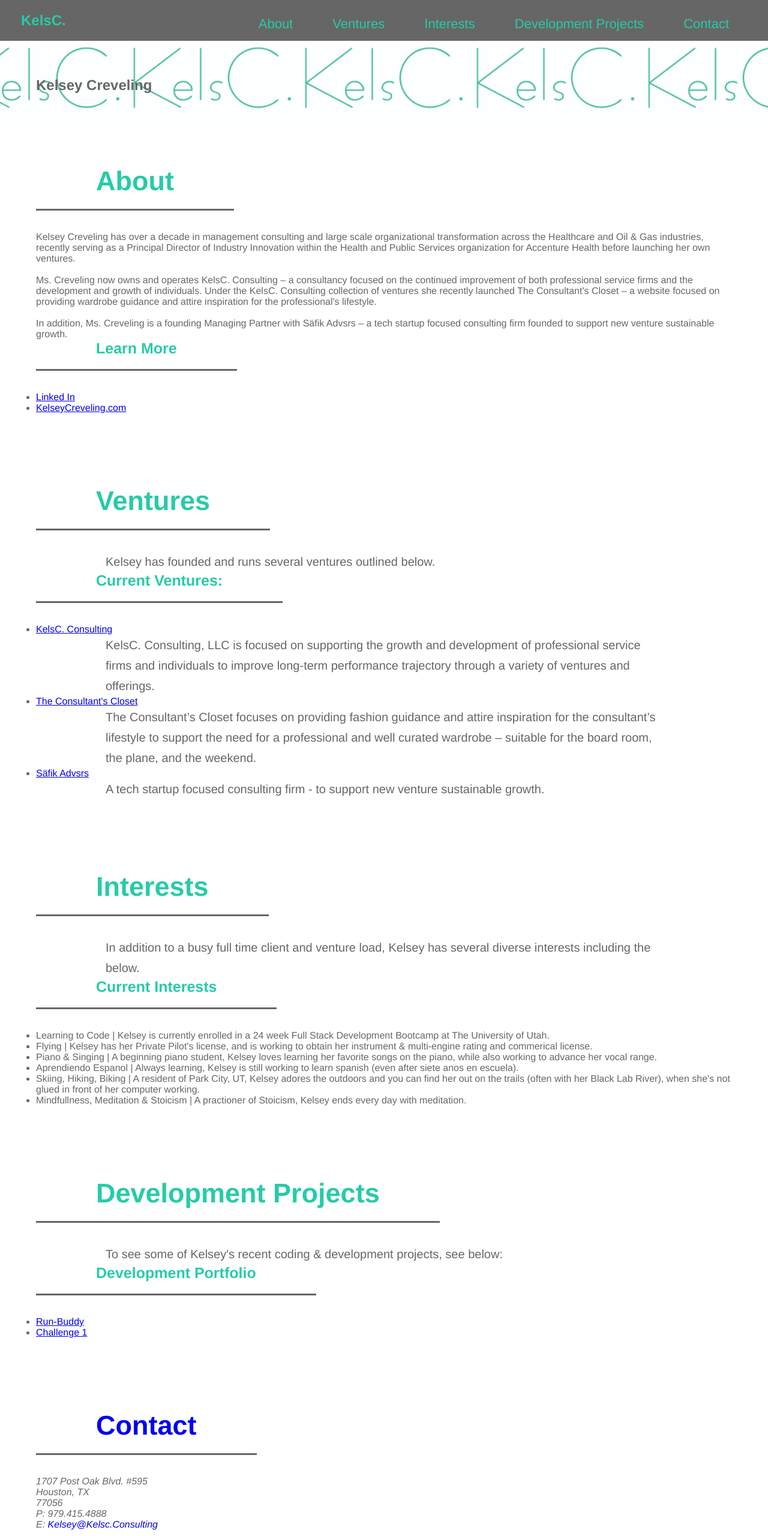
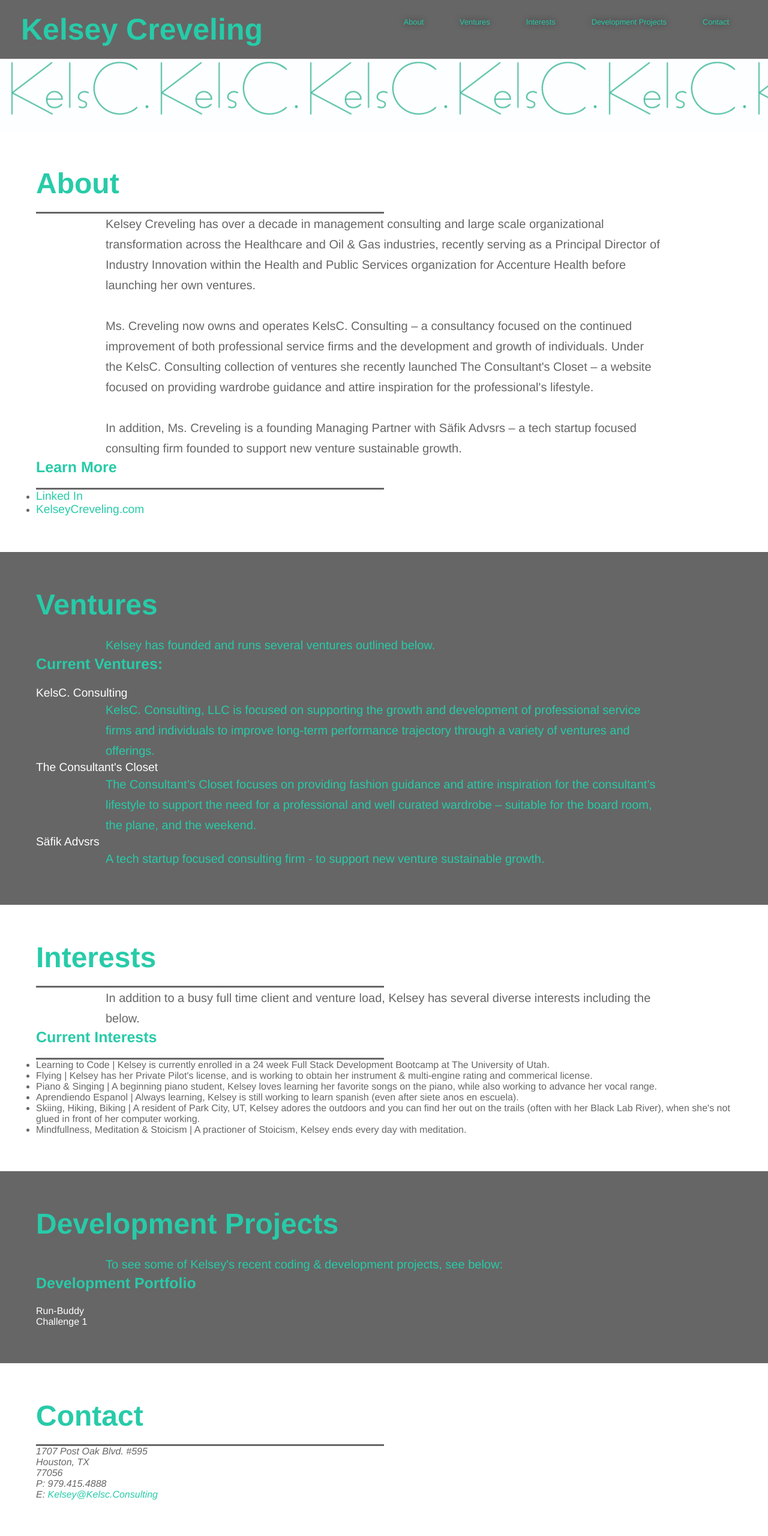
Before and after one commit to thekelsc/Challenge-2, a plain HTML site: page assets/css/index.html in a window 1280 px wide. Shown: the top 2560 px of the page at 60% size. Drawn offline with Linux system fonts and the light colour scheme.

Commit message:
add formatting and flexbox changes

```diff
--- a/assets/css/index.html
+++ b/assets/css/index.html
@@ -11,7 +11,7 @@
         <!--Header & Navigation-->
         <header>
             <h1>
-                <a href="/">KelsC.</a>
+                <a href="/">Kelsey Creveling</a>
             </h1>
             <nav>
                 <!--Unordered List Element-->
@@ -38,14 +38,11 @@
         </header>
         <!--Hero/Jumbotron-->
         <section class="hero">
-            <div class="hero-title">
-                <h2>Kelsey Creveling</h2>
-            </div>
         </section>
         <!--End Hero-->
 
         <!--"About" Section-->
-        <section id="About" class="Intro">
+        <section id="About" class="intro">
             <h2 class="section-title primary">About</h2>
             <p>
                 Kelsey Creveling has over a decade in management consulting and large scale organizational transformation across the Healthcare and Oil & Gas industries, recently serving as a Principal Director of Industry Innovation within the Health and Public Services organization for Accenture Health before launching her own ventures.
--- a/assets/css/style.css
+++ b/assets/css/style.css
@@ -21,10 +21,16 @@ h2 {
     header {
         background-color: var(--Grey);
         padding: 20px 35px;
+        display: flex;
+        justify-content: space-between;
+        flex-wrap: wrap;
+        position: -webkit-sticky;
+        position: sticky;
+        top: 0;
     }
         header h1 {
             font-weight: bolder;
-            font-size: 150%;
+            font-size: 50px;
             color: var(--Turquoise);
             margin: 0;
             display: inline;
@@ -35,17 +41,27 @@ h2 {
             color: var(--Turquoise);
         }
         header nav {
-            float: right;
             margin: 7px 0;
         }
-        header nav ul li {
-            display: inline;
+        header nav ul {
+            display: flex;
+            flex-wrap: wrap;
+            justify-content: space-between;
+            align-items: center;
+            list-style: none;
         }
-        header nav ul li {
+        header nav ul li a {
             margin: 0 30px;
             font-weight: lighter;
-            font-size: 22px;
+            font-size: 1vw;
+            text-shadow: 0 0 10px rgba(0, 0, 0, 0.5);
         }
+        header nav ul li a:hover {
+            background: var(--White);
+            color: var(--Turquoise);
+            border-radius: 5px;
+            text-shadow: none;
+          }
 /* Apply Styles to <Body> */
         body {
             color: var(--Grey);
@@ -55,10 +71,13 @@ h2 {
             background: var(--Turquoise);
             width: 100%;
             padding: 40px 35px;
+            display: flex;
+            justify-content: space-between;
+            flex-wrap: wrap;
             }
         footer h3 {
-            display: inline;
             color: var(--Grey);
+            font-size: 30px;
             text-align: right;
             }
         section {
@@ -68,30 +87,30 @@ h2 {
 /* Apply Styles to Hero Section */
     .hero {
         background-image: url("../images/kelsc-logo.jpg");
-        height: 25%;
-        background-size:contain;
-        background-position: center;
-        position: relative;
+        background-size:auto;
+        background-position: left;
+        display: flex;
+        justify-content: left;
+        flex-wrap: wrap;
+        align-items: flex-start;
+        background-attachment: fixed;
+        background-position:25%;
         }
-    }
-    .hero-title h2 {
-        font-size: 30px;
-        text-align: end;
-    }
+
 /* End Styles to Hero Section */
 
 /* Start Section Formatting */
 .section-title {
+    font-size: 48px;
     color: var(--Turquoise);
-    margin-bottom: 35px;
-    padding: 0 100px 20px 100px;
-    display: inline-block;
     border-bottom: 3px solid;
+    padding-bottom: 20px;
     text-align: left;
+    margin: 0 auto 35 px auto;
+    width: 50%
 }
 .primary {
     border-color: var(--Grey);
-    font-size: 45px;
 }
 .secondary {
     border-color: var(--Grey);
@@ -100,9 +119,13 @@ h2 {
 /* End Section Formatting */
 
 
-/* About Section Style Start */
+/* About Section Style Start */}
 .intro {
-    text-align: left;
+    width: 100%;
+    margin: 0 auto;
+    display: flex;
+    flex-wrap: wrap;
+    justify-content: space-around;
 }
 .intro p {
     line-height: 1.7;
@@ -110,54 +133,68 @@ h2 {
     width: 80%;
     font-size: 20px;
     margin: 0 auto;
+    text-align: left;
+}
+.intro a {
+    text-decoration: none;
+    color: var(--Turquoise);
+    font-size: larger;
 }
 /* About Section Style End */
 
 /* Ventures  Section Style Start */
 .business {
-    text-align: left;
+    background: var(--Grey);
 }
 .business p {
     line-height: 1.7;
-    color: var(--Grey);
+    color: var(--Turquoise);
     width: 80%;
     font-size: 20px;
     margin: 0 auto;
+    text-align: left;
 }
+.business ul li a {
+    text-decoration: none;
+    color: var(--White);
+    font-size: larger;
+}
+
 /* Ventures Section Style End */
 
 /* Interests Section Style Start */
-.hobbies {
-    text-align: left;
-}
 .hobbies p {
     line-height: 1.7;
     color: var(--Grey);
     width: 80%;
     font-size: 20px;
     margin: 0 auto;
+    text-align: left;
 }
 /* Interests Section Style End */
 
 /* Development Projects Section Style Start */
 .development {
-    text-align: left;
+    background: var(--Grey);
 }
 .development p {
     line-height: 1.7;
-    color: var(--Grey);
+    color: var(--Turquoise);
     width: 80%;
     font-size: 20px;
     margin: 0 auto;
+    text-align: left;
+}
+.development a {
+    text-decoration: none;
+    color: var(--White);
 }
 /* Development Projects Section Style End */
 
 /* Contact Section Style Start */
-.engage {
-    text-align: left;
-}
 .engage a {
     text-decoration: none;
+    color: var(--Turquoise)
 }
 /* Contact Section Style End */
 
@@ -165,3 +202,49 @@ h2 {
         img {
             border: var(--Grey);
         }
+ /* General Formatting */
+ .flex-row {
+     display: flex;
+ }
+
+/* MEDIA QUERY FOR SMALLER DESKTOP SCREENS AND SMALLER */
+@media screen and (max-width: 980px) {
+    header {
+      padding-bottom: 0;
+      justify-content: center;
+      position: relative;
+    }
+
+    header h1 {
+      width: 100%;
+      text-align: center;
+    }
+
+    header nav ul {
+      margin-top: 20px;
+      width: 100%;
+      justify-content: center;
+    }
+
+    header nav ul li a {
+      font-size: 20px;
+    }
+
+    footer h2, footer div {
+      text-align: center;
+      width: 100%;
+    }
+
+  /* MEDIA QUERY FOR TABLETS AND SMALLER */
+  @media screen and (max-width: 768px) {
+
+
+  /* MEDIA QUERY FOR MOBILE PHONES AND SMALLER */
+  @media screen and (max-width: 575px) {
+    .section-title {
+      width: 75%;
+    }
+
+    .intro p {
+      width: 100%;
+    }
```
